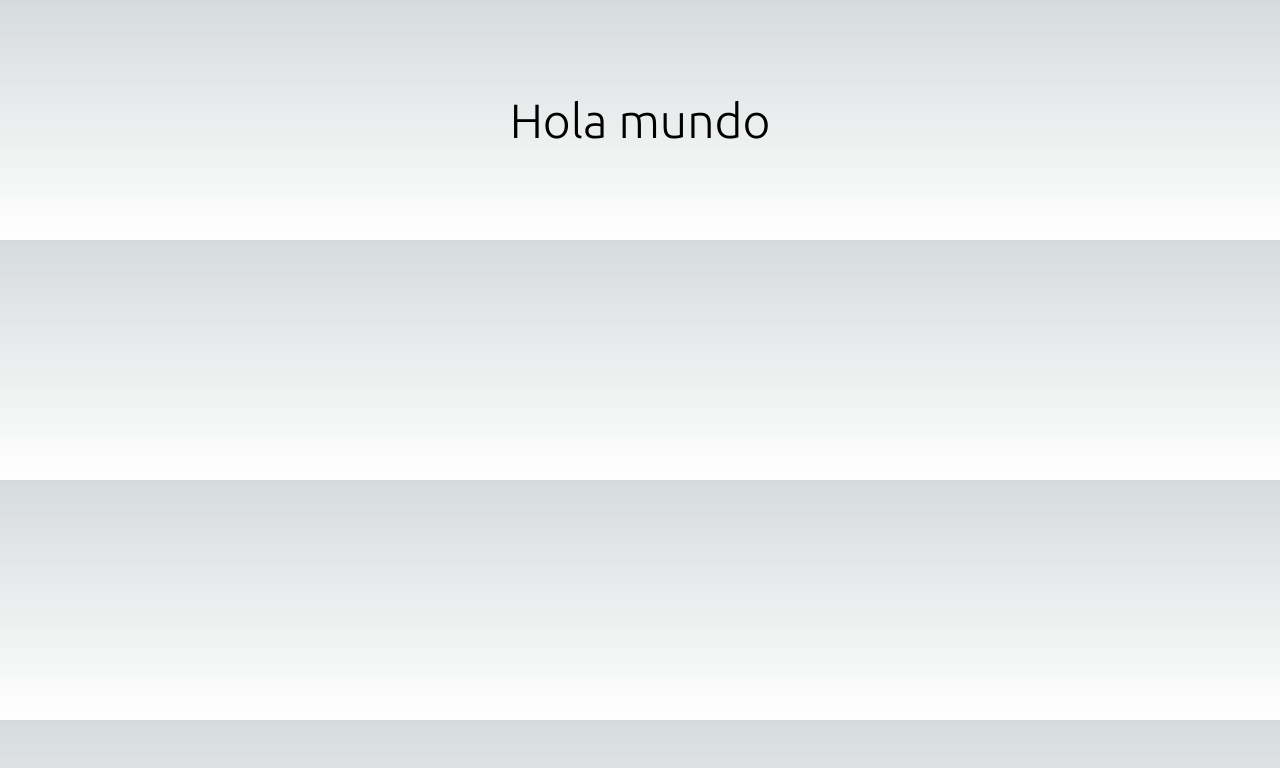
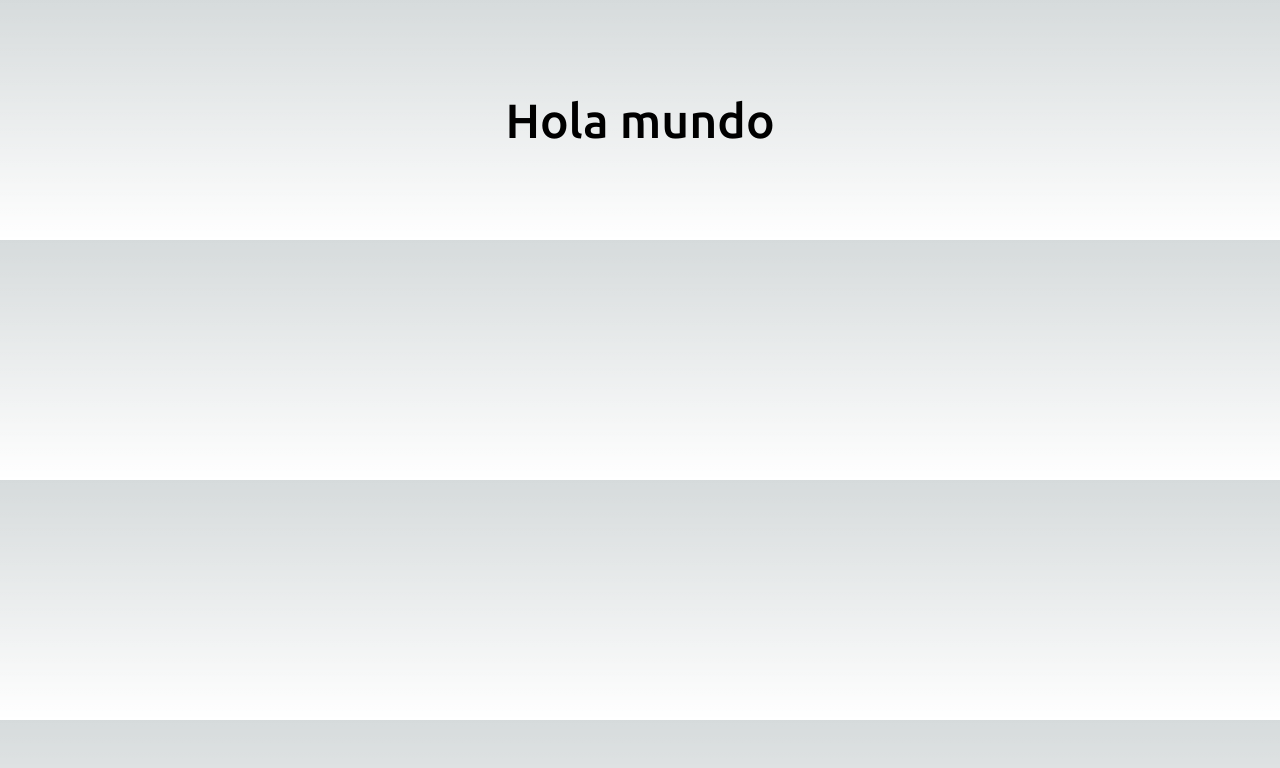
Before and after one commit to MrJark/nextjs-handOn, a Next.js app in the folder devtalles_/01-first-steps/: page / in a window 1280 px wide. Shown: the top 768 px of the page. Built offline with nearby package versions, Linux system fonts and the light colour scheme.

Commit message:
added active link and turbopack again

```diff
--- a/devtalles_/01-first-steps/app/layout.tsx
+++ b/devtalles_/01-first-steps/app/layout.tsx
@@ -2,7 +2,7 @@ import './globals.css'
 import type { Metadata } from 'next'
 import { Ubuntu } from 'next/font/google'
 
-const inter = Ubuntu({ weight: '300', style: 'normal' }) // ojo a las fuentes que coges y las propiedades obligatorias
+const ubuntu = Ubuntu({ weight: '500', style: 'normal', subsets: ["latin"]}) // ojo a las fuentes que coges y las propiedades obligatorias. Ojo: si quitas el turbopack, para que los mudoles funcionen, los subsets son obligatorios o por lo menos, lo son si no quitas el proload y es un arreglo
 
 
 export const metadata: Metadata = {
@@ -17,7 +17,7 @@ export default function RootLayout ({ // este es un HOC proque recibe un childre
 }) {
   return (
     <html lang="en">
-      <body className={inter.className}>{children}</body>
+      <body className={ubuntu.className}>{children}</body>
     </html>
   )
 }
--- /dev/null
+++ b/devtalles_/01-first-steps/components/active-links/ActiveLink.module.css
@@ -0,0 +1,9 @@
+
+
+.link {
+    @apply hover:text-green-dabadi hover:animate-pulse transition-all
+}
+
+.active-link {
+    @apply text-blue-dabadi
+}
--- /dev/null
+++ b/devtalles_/01-first-steps/components/active-links/ActiveLink.tsx
@@ -0,0 +1,28 @@
+'use client'
+import Link from "next/link"
+import style from './ActiveLink.module.css';
+import { usePathname } from 'next/navigation'
+
+interface Props {
+    path: string,
+    text: string,
+}
+
+
+export const ActiveLink = ({ path, text }: Props) => {
+
+    const pathName = usePathname(); // si vas a usar el usePathname es OBLIGATORIO usar el 'use client'
+    console.log(pathName);
+
+
+    return (
+        <>
+            <Link
+                className={ `${style.link} ${ (pathName === path) && style['active-link']} mr-4` }
+                href={path}
+            >
+                {text}
+            </Link>
+        </>
+    )
+}
--- a/devtalles_/01-first-steps/components/index.ts
+++ b/devtalles_/01-first-steps/components/index.ts
@@ -1,4 +1,6 @@
-
 
 
 export { Navbar } from './navbar/Navbar';
+
+// Clients Components ( si haces import * ... en los clients te saldrá u warning por tanto, recomendación, hacerlos todos componente )
+export { ActiveLink } from './active-links/ActiveLink';
--- a/devtalles_/01-first-steps/components/navbar/Navbar.tsx
+++ b/devtalles_/01-first-steps/components/navbar/Navbar.tsx
@@ -2,6 +2,7 @@
 
 import { HomeIcon } from "@primer/octicons-react"
 import Link from "next/link"
+import { ActiveLink } from "../active-links/ActiveLink"
 
 
 const navItems = [
@@ -13,17 +14,17 @@ const navItems = [
 export const Navbar = async() => {
   return (
     <nav className=" flex bg-slate-800 bg-opacity-30 p-2 m-2 rounded">
-        <span className="flex-1 ">
-          <Link href='/' className="flex items-center">
+
+      <Link href='/' className="flex flex-1 items-center">
         <HomeIcon className="mr-2" />
-            Home
+        <span>Home</span>
       </Link>
-        </span>
 
-        <div className=" flex-1 flex flex-row justify-around text-center">
-          {
+      <div className="flex-1 flex justify-end">
+        { // lo único dinámico de esta página es esta parte
           navItems.map( item => (
-              <Link key={item.path} className="" href={item.path}>{item.text}</Link>
+            // <Link key={item.path} className="mr-2" href={item.path}>{item.text}</Link>
+            <ActiveLink key={item.path} { ...item } /> // como el link ya viene con lo que necesita, porque lo he creado así, con solo poner el spread ya sería suficiente para que valide si vienen o no esas props
           ))
         }
       </div>
--- a/devtalles_/01-first-steps/package.json
+++ b/devtalles_/01-first-steps/package.json
@@ -9,7 +9,7 @@
     "lint": "next lint"
   },
   "dependencies": {
-    "@primer/octicons-react": "^19.7.0",
+    "@primer/octicons-react": "19.7.0",
     "@types/node": "20.6.2",
     "@types/react": "18.2.21",
     "@types/react-dom": "18.2.7",
--- a/devtalles_/01-first-steps/tailwind.config.ts
+++ b/devtalles_/01-first-steps/tailwind.config.ts
@@ -13,6 +13,11 @@ const config: Config = {
         'gradient-conic':
           'conic-gradient(from 180deg at 50% 50%, var(--tw-gradient-stops))',
       },
+      colors: {
+        'green-dabadi': '#4FE5B8',
+        'blue-dabadi': '#3DC4CD',
+        'purple-dabadi': '#A87FFF',
+      }
     },
   },
   plugins: [],
```
Lines whose indentation alone changed are shown as unchanged.
